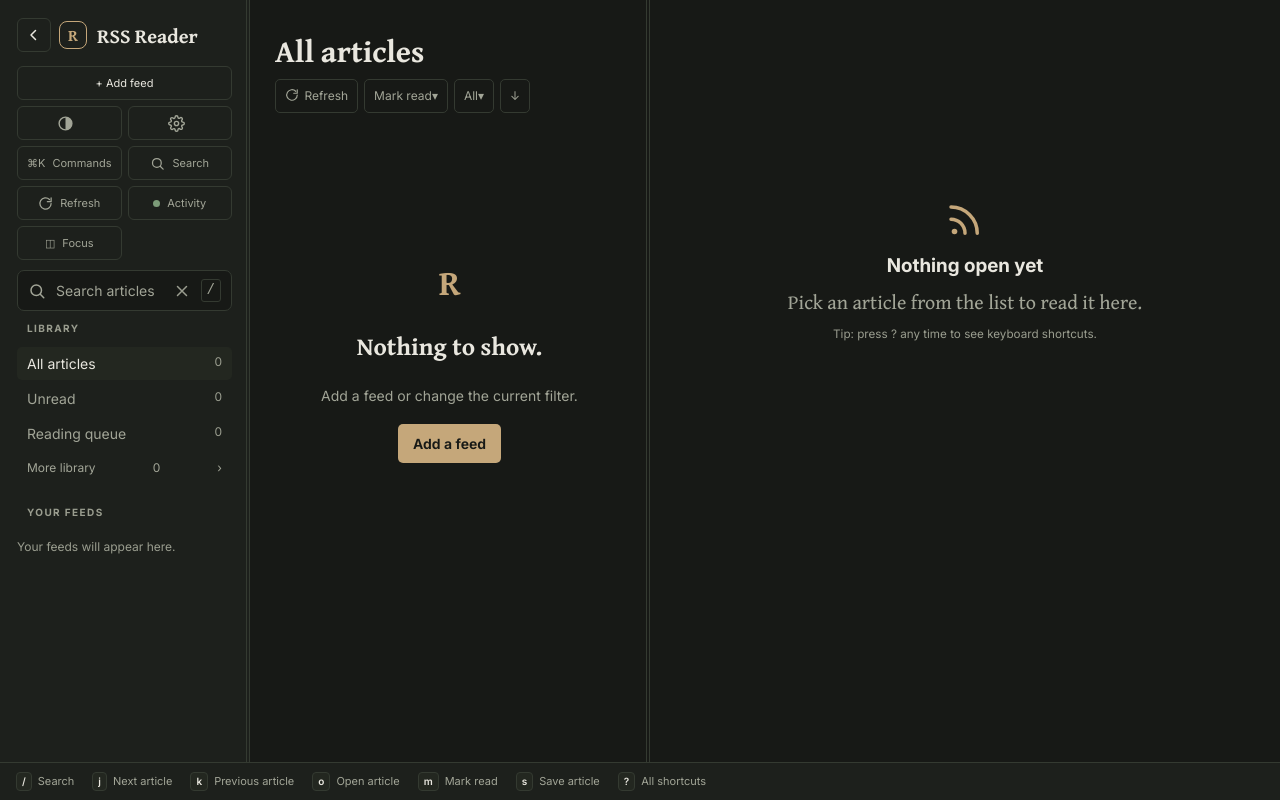
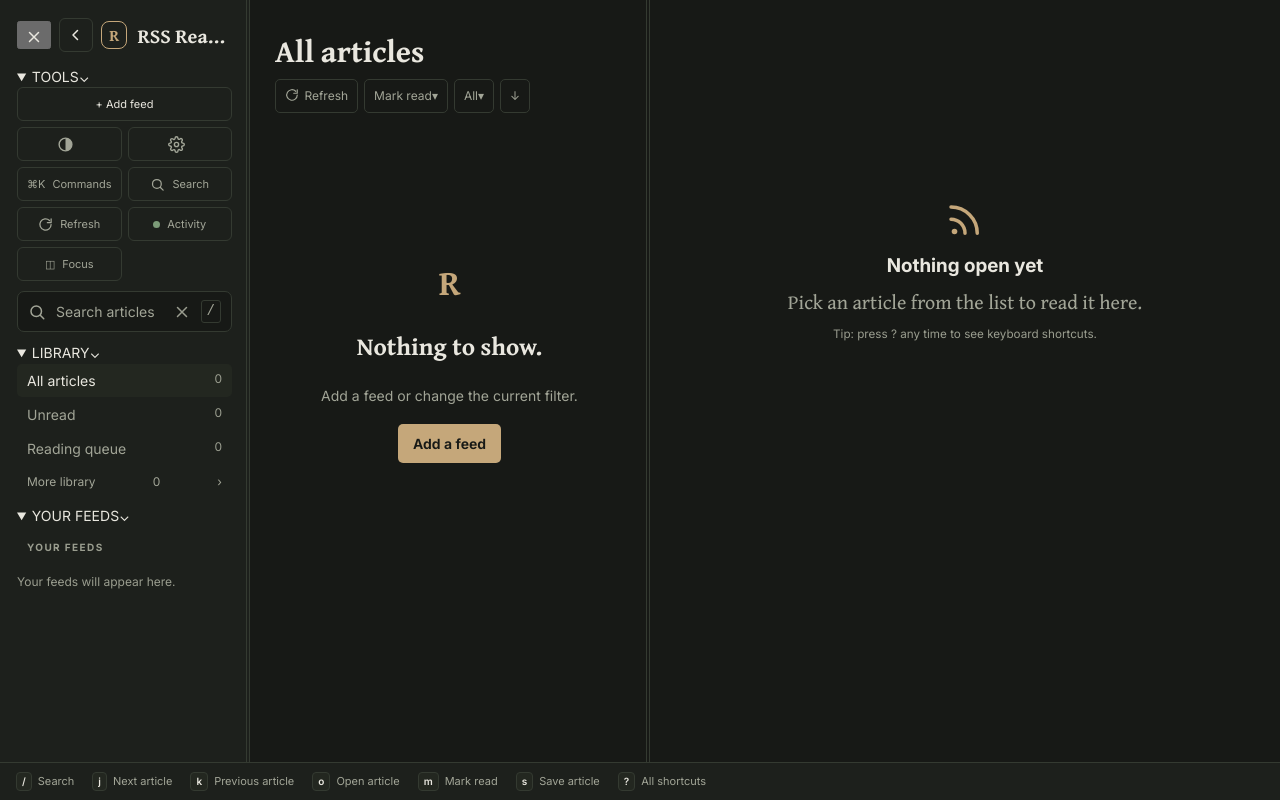
Before and after one commit to stevenfarless/rss-reader-exp, a website: page index.html in a window 1280 px wide. Drawn offline with Linux system fonts and the light colour scheme.

Commit message:
Improve collapsible sidebar and mobile navigation (index.html)

```diff
--- a/index.html
+++ b/index.html
@@ -30,8 +30,8 @@
 <div id="updateBanner" class="update-banner" hidden><span>A new version of RSS Reader is available.</span><button id="updateReload" type="button" class="primary">Reload to update</button><button id="updateDismiss" type="button" class="quiet" aria-label="Dismiss update notice">×</button></div>
 <div class="layout">
 <aside class="sidebar" id="sidebar">
-<div class="side-head"><button id="sideToggle" aria-label="Collapse sidebar" aria-expanded="true" aria-controls="sidebar" title="Collapse sidebar"><svg class="ic" aria-hidden="true"><use href="#i-collapse"/></svg></button><button class="brand" id="home"><span class="mark" aria-hidden="true">R</span><span>RSS Reader</span></button></div>
-<div class="side-tools">
+<div class="side-head"><button class="mobile-sidebar-close" id="mobileSidebarClose" type="button" aria-label="Close navigation"><svg class="ic" aria-hidden="true"><use href="#i-close"/></svg></button><button id="sideToggle" aria-label="Collapse sidebar" aria-expanded="true" aria-controls="sidebar" title="Collapse sidebar"><svg class="ic" aria-hidden="true"><use href="#i-collapse"/></svg></button><button class="brand" id="home"><span class="mark" aria-hidden="true">R</span><span>RSS Reader</span></button></div>
+<details class="sidebar-section sidebar-tools-section" id="sidebarTools" open><summary><span>TOOLS</span><span class="section-chevron" aria-hidden="true">⌄</span></summary><div class="side-tools">
   <button id="add" class="quiet" title="Add feed" aria-label="Add feed">+ Add feed</button>
   <button id="theme" title="Toggle theme" aria-label="Toggle theme"><svg class="ic" aria-hidden="true"><use href="#i-theme"/></svg><span>Theme</span></button>
   <button id="settings" title="Settings" aria-label="Settings"><svg class="ic" aria-hidden="true"><use href="#i-settings"/></svg><span>Settings</span></button>
@@ -54,12 +54,11 @@
   <button class="nav rail-only" type="button" data-rail-commands title="Command palette" aria-label="Command palette">⌘</button>
   <button class="nav rail-only" type="button" data-rail-activity title="Activity" aria-label="Activity">◉</button>
   <button class="nav rail-only" type="button" data-rail-focus title="Focus reading mode" aria-label="Focus reading mode">◫</button>
-</div>
-<div class="search" role="search"><svg class="ic" aria-hidden="true"><use href="#i-search"/></svg><input id="search" type="search" placeholder="Search articles" aria-label="Search articles"><button type="button" id="searchClear" aria-label="Clear search" hidden><svg class="ic" aria-hidden="true"><use href="#i-close"/></svg></button><kbd>/</kbd></div>
-<div class="side-label">LIBRARY</div>
+</div><div class="sidebar-search"><div class="search" role="search"><svg class="ic" aria-hidden="true"><use href="#i-search"/></svg><input id="search" type="search" placeholder="Search articles" aria-label="Search articles"><button type="button" id="searchClear" aria-label="Clear search" hidden><svg class="ic" aria-hidden="true"><use href="#i-close"/></svg></button><kbd>/</kbd></div></div></details>
+<details class="sidebar-section library-section" id="librarySection" open><summary><span>LIBRARY</span><span class="section-chevron" aria-hidden="true">⌄</span></summary><div class="library-content">
 <button class="nav active" data-view="all">All articles <span id="allCount">0</span></button><button class="nav" data-view="unread">Unread <span id="unreadCount">0</span></button><button class="nav" data-view="queue">Reading queue <span id="queueCount">0</span></button>
-<details class="library-more" id="libraryMore"><summary>More library <span id="libraryMoreCount">0</span></summary><button class="nav" data-view="saved">Saved <span id="savedCount">0</span></button><button class="nav" data-view="snoozed">Snoozed <span id="snoozedCount">0</span></button><button class="nav" data-view="highlights">Highlights <span id="highlightsCount">0</span></button></details>
-<div class="feed-head"><span class="side-label">YOUR FEEDS</span><button type="button" id="toggleAllFolders" class="all-folders-toggle" data-toggle-all-folders hidden aria-label="Collapse all folders" title="Collapse all folders">Collapse all</button></div><div id="feeds" class="feeds"><p class="muted">Your feeds will appear here.</p></div>
+<details class="library-more" id="libraryMore"><summary>More library <span id="libraryMoreCount">0</span></summary><button class="nav" data-view="saved">Saved <span id="savedCount">0</span></button><button class="nav" data-view="snoozed">Snoozed <span id="snoozedCount">0</span></button><button class="nav" data-view="highlights">Highlights <span id="highlightsCount">0</span></button></details></div></details>
+<details class="sidebar-section feeds-section" id="feedsSection" open><summary><span>YOUR FEEDS</span><span class="section-chevron" aria-hidden="true">⌄</span></summary><div class="feeds-content"><div class="feed-head"><span class="side-label">YOUR FEEDS</span><button type="button" id="toggleAllFolders" class="all-folders-toggle" data-toggle-all-folders hidden aria-label="Collapse all folders" title="Collapse all folders">Collapse all</button></div><div id="feeds" class="feeds"><p class="muted">Your feeds will appear here.</p></div></div></details>
 <div class="feed-head" id="tagsHead"><span class="side-label">TAGS</span></div><div id="tags" class="tag-list"><p class="muted">Tag articles from the reader to find them here.</p></div>
 <div class="feed-head" id="savedSearchesHead"><span class="side-label">SAVED SEARCHES</span></div><div id="savedSearches" class="tag-list"><p class="muted">Save a search to keep it here.</p></div>
 </aside>
```
